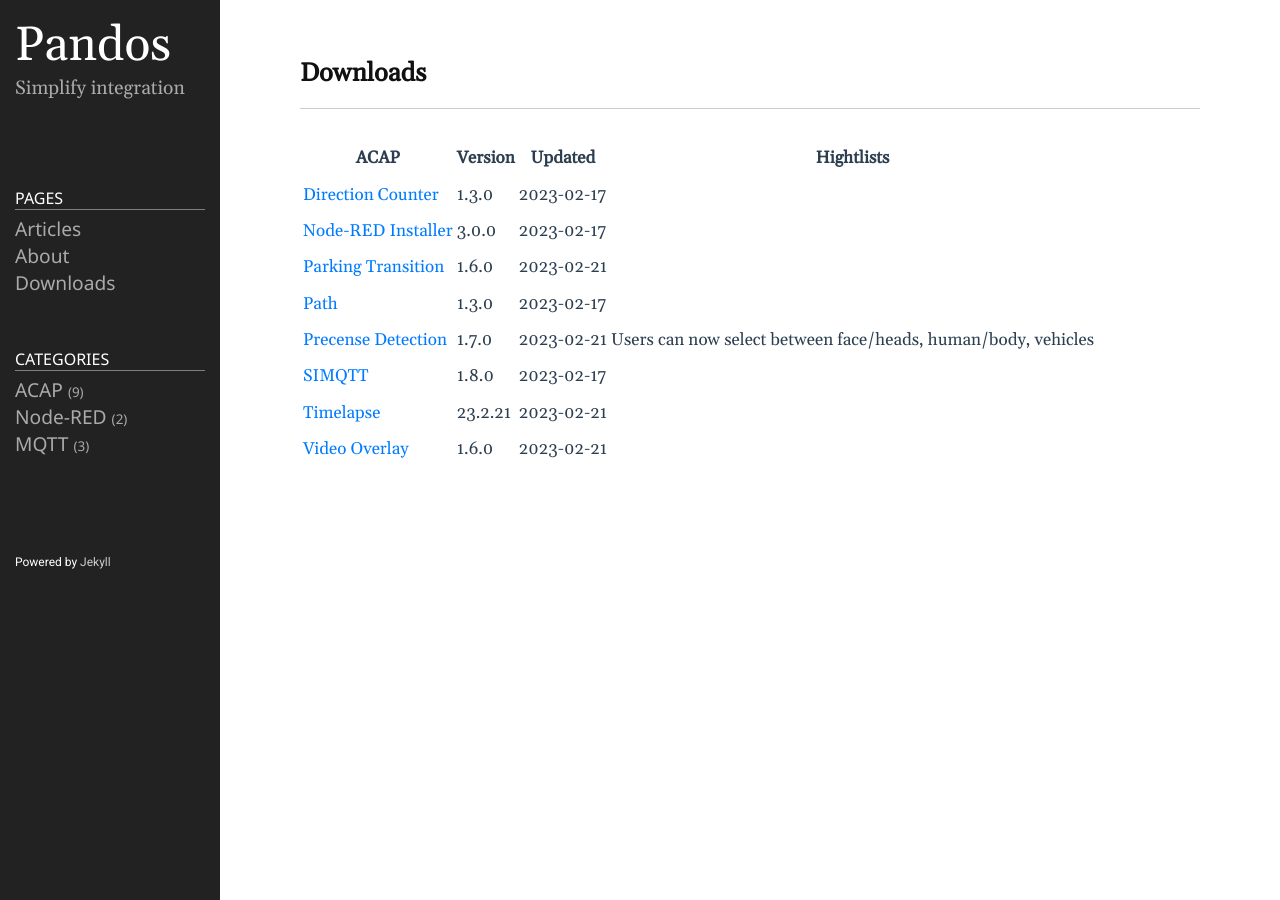
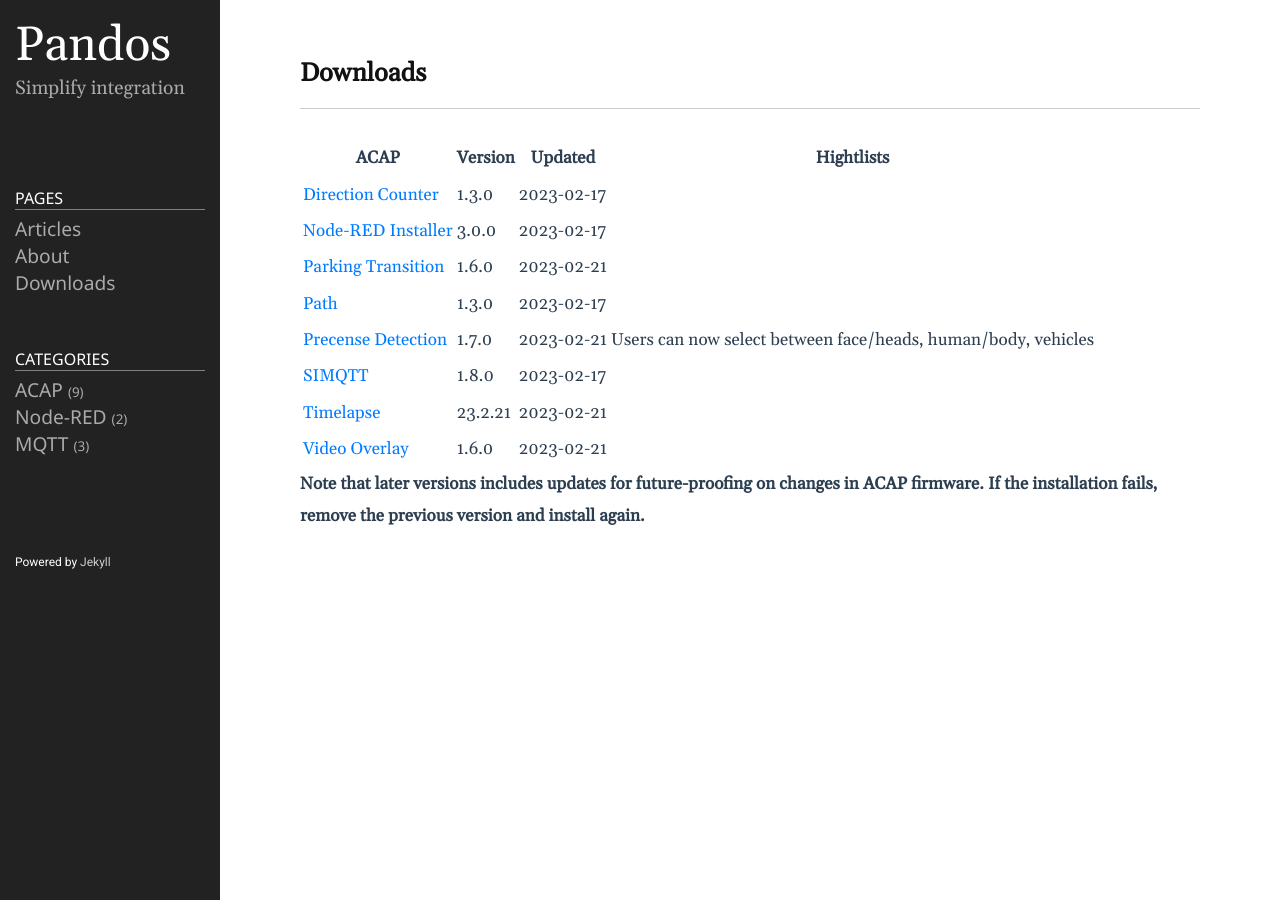
Before and after one commit to pandosme/pandosme.github.io, a Jekyll site: the page built from docs/downloads.md, in a window 1280 px wide. Built offline with Jekyll 4.4.1, drawn with Linux system fonts in a browser that asks for light colours.

Commit message:
Update downloads.md

```diff
--- a/docs/downloads.md
+++ b/docs/downloads.md
@@ -14,3 +14,5 @@ permalink: /downloads/
 |[SIMQTT](https://acap.juhlin.me/package/simqtt) |1.8.0 |2023-02-17 |
 |[Timelapse](https://acap.juhlin.me/package/timelapseme) |23.2.21 |2023-02-21 | |
 |[Video Overlay](https://acap.juhlin.me/package/xoverlay) |1.6.0 |2023-02-21 | |
+
+**Note that later versions includes updates for future-proofing on changes in ACAP firmware.  If the installation fails, remove the previous version and install again.**
```
